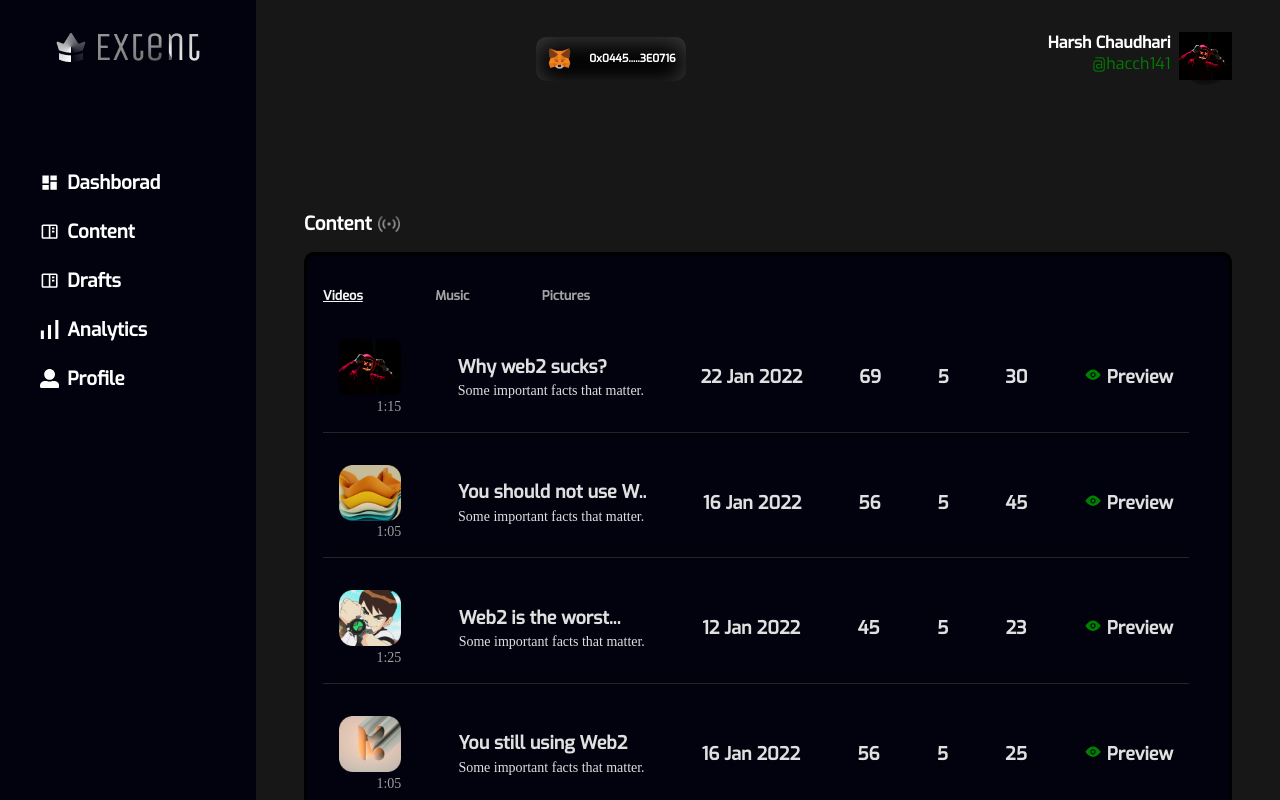
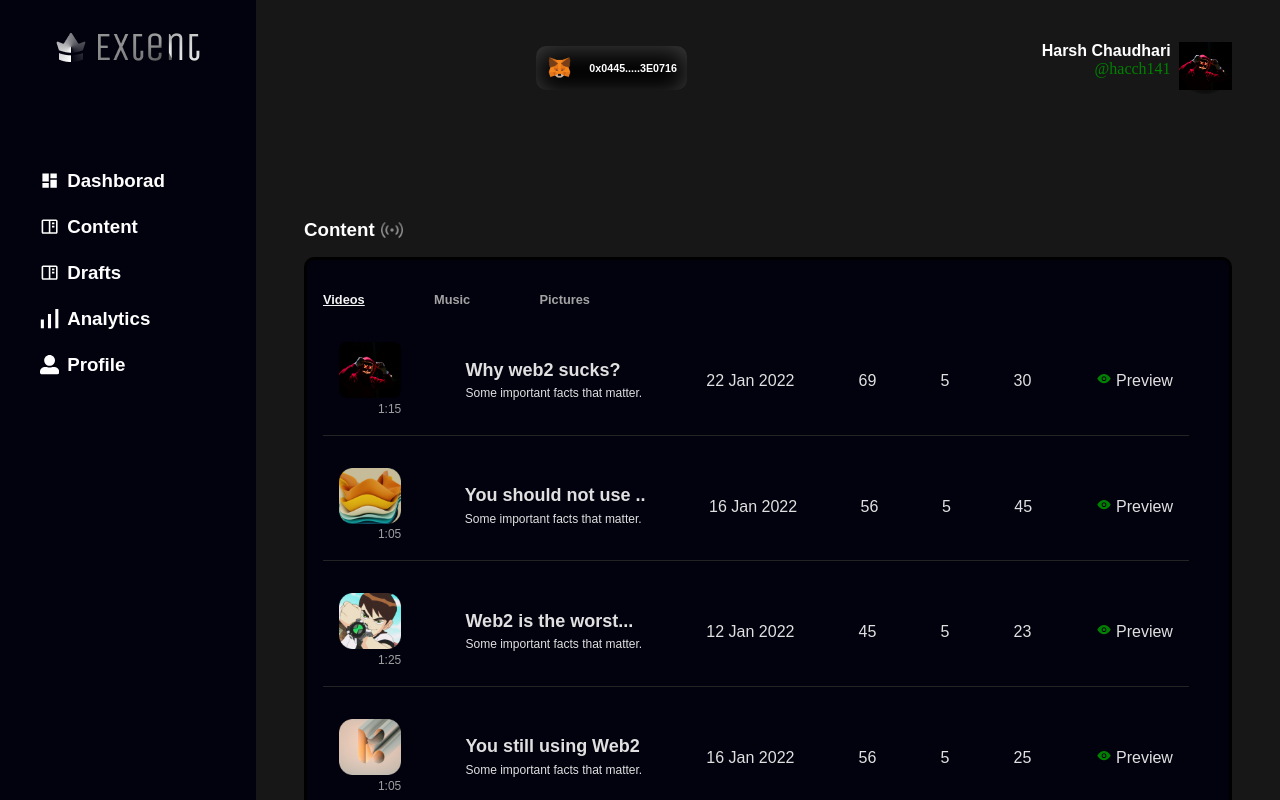
Before and after one commit to hacch141/Extent_Front-end, a React (Create React App) app: page / in a window 1280 px wide. Shown: the top 800 px of the page. Built offline with nearby package versions, Linux system fonts and the light colour scheme.

Commit message:
sixth commit

```diff
--- a/public/index.html
+++ b/public/index.html
@@ -2,7 +2,7 @@
 <html lang="en">
   <head>
     <meta charset="utf-8" />
-    <link rel="icon" href="%PUBLIC_URL%/favicon.ico" />
+    <link rel="icon" href="../src/assets/Extent.png" />
     <meta name="viewport" content="width=device-width, initial-scale=1" />
     <meta name="theme-color" content="#000000" />
     <meta
@@ -24,7 +24,7 @@
       work correctly both with client-side routing and a non-root public URL.
       Learn how to configure a non-root public URL by running `npm run build`.
     -->
-    <title>React App</title>
+    <title>Extent front-end</title>
   </head>
   <body>
     <noscript>You need to enable JavaScript to run this app.</noscript>
--- a/src/components/ActiveListeners.jsx
+++ b/src/components/ActiveListeners.jsx
@@ -25,7 +25,7 @@ export default function ActiveListeners() {
     {
       image: thumbnail2,
       duration: "1:05",
-      topic: "You should not use W..",
+      topic: "You should not use ..",
       subtopic: "Some important facts that matter.",
       date: "16 Jan 2022",
       views: 56,
@@ -80,7 +80,7 @@ export default function ActiveListeners() {
     {
       image: thumbnail2,
       duration: "1:05",
-      topic: "You should not use W..",
+      topic: "You should not use ..",
       subtopic: "Some important facts that matter.",
       date: "16 Jan 2022",
       views: 56,
@@ -135,7 +135,7 @@ export default function ActiveListeners() {
     {
       image: thumbnail2,
       duration: "1:05",
-      topic: "You should not use W..",
+      topic: "You should not use ..",
       subtopic: "Some important facts that matter.",
       date: "16 Jan 2022",
       views: 56,
@@ -190,7 +190,7 @@ export default function ActiveListeners() {
     {
       image: thumbnail2,
       duration: "1:05",
-      topic: "You should not use W..",
+      topic: "You should not use ..",
       subtopic: "Some important facts that matter.",
       date: "16 Jan 2022",
       views: 56,
@@ -343,9 +343,6 @@ const Section = styled.section`
         font-weight: 100;
       }
       .video-data {
-        // font-family: 'Avenir';
-        font-style: normal;
-        font-weight: 100;
         font-size: 18px;
         line-height: 25px;
         color: #E0E0E0;
@@ -354,6 +351,10 @@ const Section = styled.section`
         align-items: center;
         justify-content: space-between;
         padding: 1rem;
+        h4 {
+          font-weight: 100;
+          font-size: 16px;
+        }
         .video-duration-div {
           display: flex;
           flex-direction: column;
@@ -365,10 +366,8 @@ const Section = styled.section`
           }
           h6 {
             color: #9F9F9F;
-            font-family: 'Avenir Next';
-            font-style: normal;
             font-weight: 100;
-            font-size: 14px;
+            font-size: 12px;
             line-height: 19px;
             text-align: right;
           }
@@ -379,12 +378,16 @@ const Section = styled.section`
           flex-direction: column;
           gap: 0.1rem;
           text-align: left;
+          h4 {
+            font-weight: 700;
+            line-height: 25px;
+            font-size: 18px;
+          }
           h6 {
             color: #E0E0E0;
-            font-family: 'Avenir Next';
             font-style: normal;
-            font-weight: 400;
-            font-size: 14px;
+            font-weight: 100;
+            font-size: 12px;
             line-height: 19px;
           }
         }
--- a/src/components/Avatar.jsx
+++ b/src/components/Avatar.jsx
@@ -27,7 +27,8 @@ const Section = styled.section`
   color: white;
   display: flex;
   margin-left: 25%;
-  margin-bottom: 110px;
+  margin-top: 10px;
+  margin-bottom: 109px;
   background-color: rgb(23, 23, 23);
   display: flex;
   justify-content: space-between;
@@ -54,6 +55,9 @@ const Section = styled.section`
     text-align: right;
     gap: 0.5rem;
     .my-name {
+      span {
+        font-family: "Futura";
+      }
       svg {
         color: var(--primary-color);
         font-size: 1.3rem;
--- a/src/components/RightSidebar.jsx
+++ b/src/components/RightSidebar.jsx
@@ -16,6 +16,5 @@ const Section = styled.section`
   width: 100%;
   padding: 0 3rem;
   padding-top: 2rem;
-  // margin-left: 100px;
 `;
 export default RightSidebar;
--- a/src/components/Sidebar.jsx
+++ b/src/components/Sidebar.jsx
@@ -49,6 +49,7 @@ function Sidebar() {
 
 const Aside = styled.aside`
   background-color: var(--dark-background-color);
+  // font-family: 'Avenir Next';
   height: 100%;
   width: 100%;
   padding: 2rem;
--- a/src/index.css
+++ b/src/index.css
@@ -4,7 +4,7 @@
   --primary-color: #9ccc3d;
   --background-color: rgba(3, 3, 27, 0.7);
   --dark-background-color: rgb(2, 2, 15);
-  --font: "Exo", sans-serif;
+  --font: sans-serif;
 }
 
 * {
```
